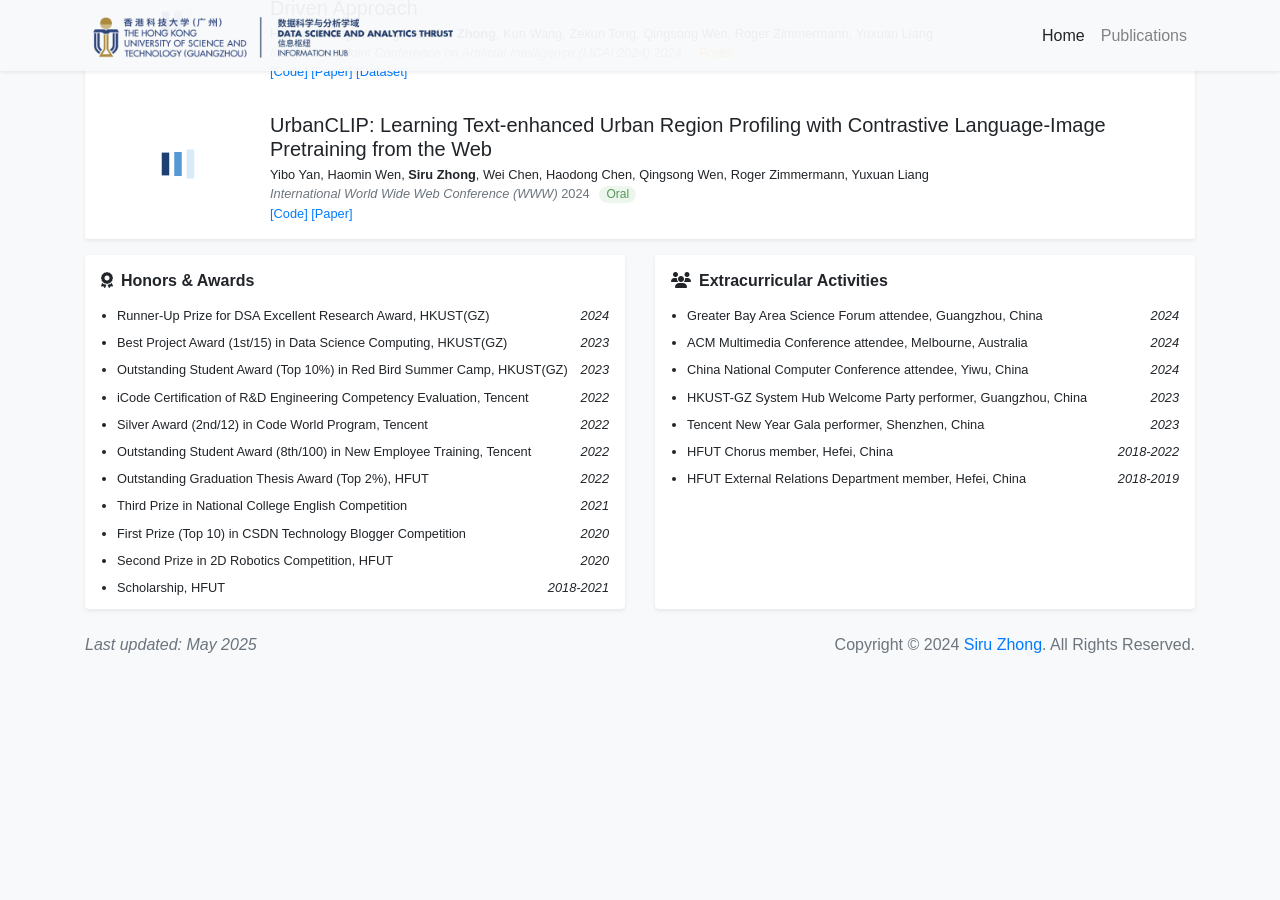
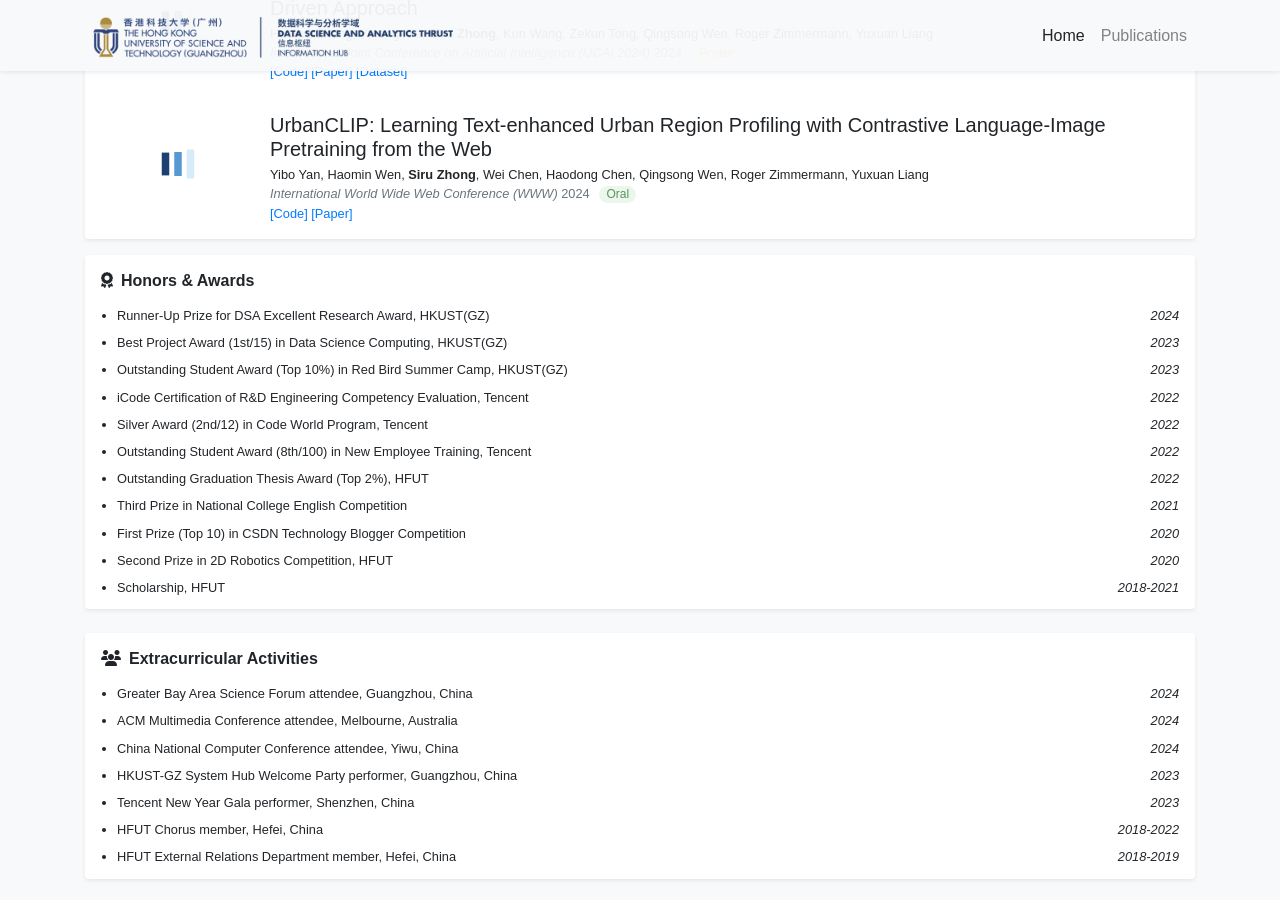
Before and after one commit to thunderlrr/songxinlei.github.io, a Jekyll site: the page built from index.html, in a window 1280 px wide and 900 px high, scrolled down 2387 px. Built offline with Jekyll 4.4.1, drawn with Linux system fonts in a browser that asks for light colours; a style sheet for code colours, icons or effects is not loaded; before the commit the page ends 3060 px from its top, so only the background shows below that.

Commit message:
update profile

```diff
--- a/_includes/widgets/awards_card.html
+++ b/_includes/widgets/awards_card.html
@@ -1,8 +1,7 @@
-<!-- Awards & Activities -->
+<!-- Awards -->
 <div class="row mb-4">
-    <!-- Awards -->
-    <div class="col-md-6">
-        <div class="card border-0 shadow-sm bg-white h-100">
+    <div class="col">
+        <div class="card border-0 shadow-sm bg-white">
             <h6 class="p-3 mb-0"><i class="fas fa-award mr-2"></i>Honors & Awards</h6>
             <div class="px-3 pb-1">
                 <ul class="list small pl-3 mb-1">
@@ -18,10 +17,12 @@
             </div>
         </div>
     </div>
+</div>
 
-    <!-- Activities -->
-    <div class="col-md-6">
-        <div class="card border-0 shadow-sm bg-white h-100">
+<!-- Activities -->
+<div class="row">
+    <div class="col">
+        <div class="card border-0 shadow-sm bg-white">
             <h6 class="p-3 mb-0"><i class="fas fa-users mr-2"></i>Extracurricular Activities</h6>
             <div class="px-3 pb-1">
                 <ul class="list small pl-3 mb-1">
```
